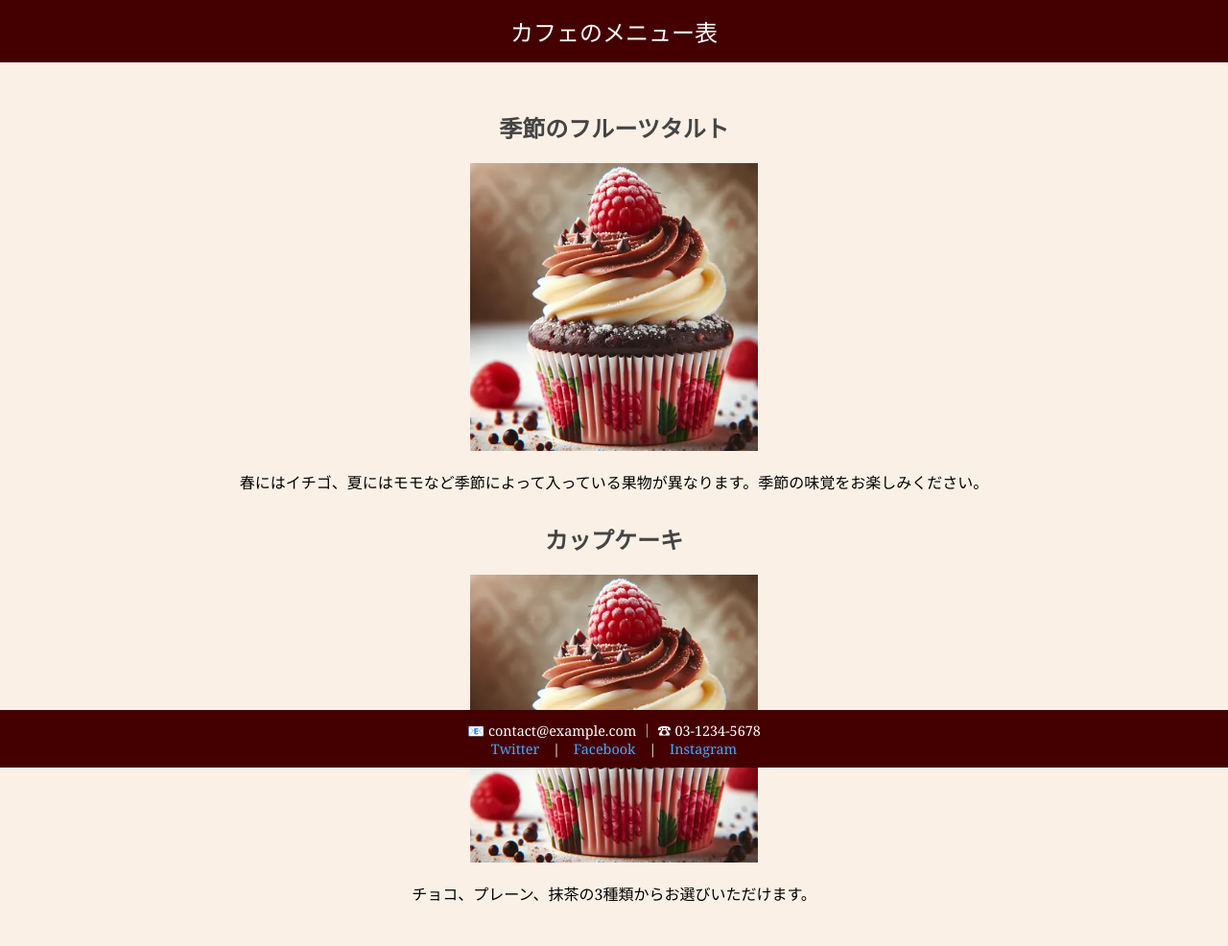
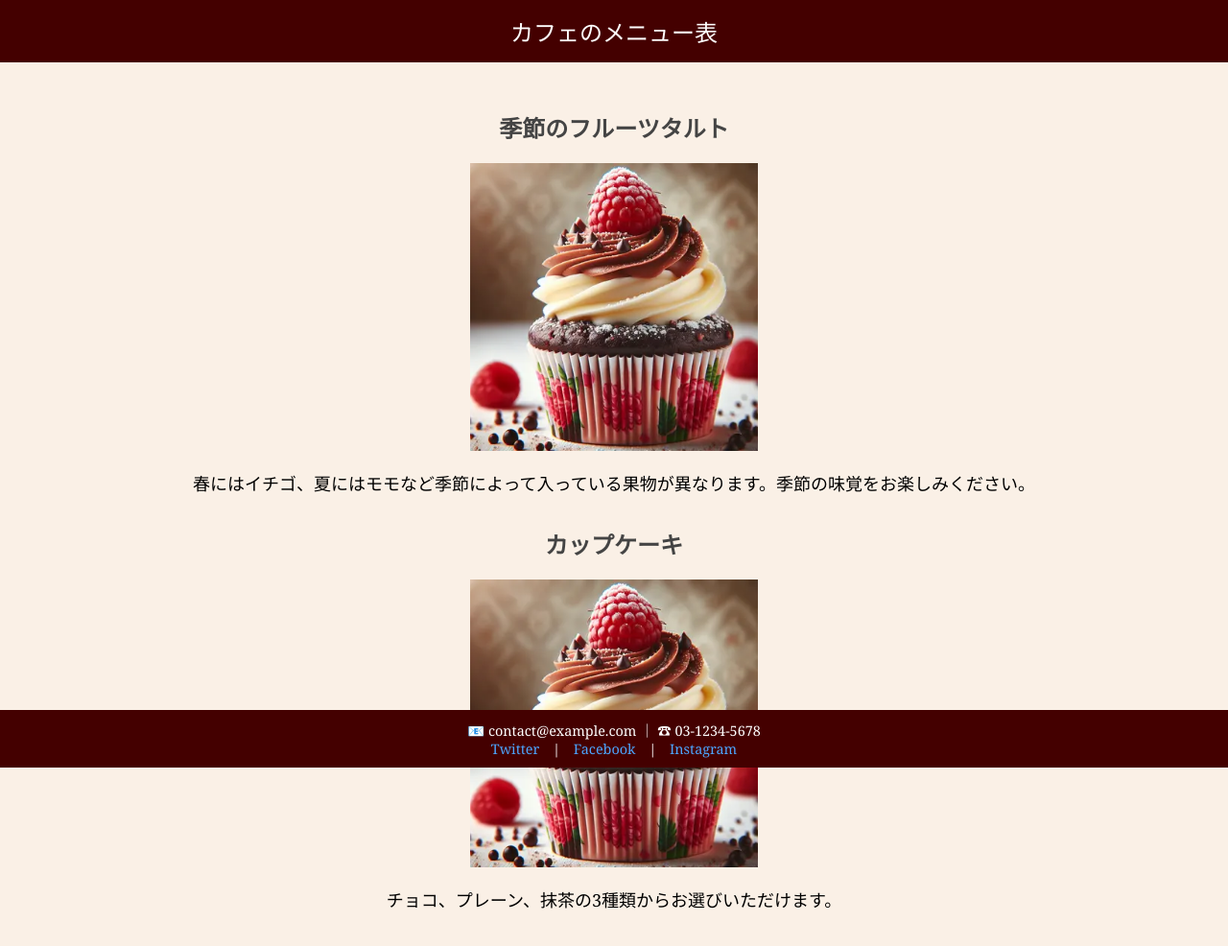
Before and after one commit to Shiori002211/buntyo, a plain HTML site: page index.html in a window 1280 px wide. Shown: the whole page at 96% size. Drawn offline with Linux system fonts and the light colour scheme.

Commit message:
Update index.html

```diff
--- a/index.html
+++ b/index.html
@@ -16,13 +16,17 @@
     <img src="https://raw.githubusercontent.com/Shiori002211/buntyo/main/cupcake.jpg"
          alt="フルーツタルト"
          style="max-width:300px; height:auto; margin:10px auto; display:block;">
-    <p style="margin:20px 0;">春にはイチゴ、夏にはモモなど季節によって入っている果物が異なります。季節の味覚をお楽しみください。</p>
+    <p style="margin:20px 0; font-size:18px; line-height:1.6;">
+      春にはイチゴ、夏にはモモなど季節によって入っている果物が異なります。季節の味覚をお楽しみください。
+    </p>
 
     <h2 style="margin-top:30px; color:#444;">カップケーキ</h2>
     <img src="https://raw.githubusercontent.com/Shiori002211/buntyo/main/cupcake.jpg"
          alt="カップケーキ"
          style="max-width:300px; height:auto; margin:10px auto; display:block;">
-    <p style="margin:20px 0;">チョコ、プレーン、抹茶の3種類からお選びいただけます。</p>
+    <p style="margin:20px 0; font-size:18px; line-height:1.6;">
+      チョコ、プレーン、抹茶の3種類からお選びいただけます。
+    </p>
   </main>
 
   <footer style="position:fixed; bottom:0; left:0; width:100%; background:#440000; color:white; text-align:center; padding:10px 0; font-size:0.9em;">
```
